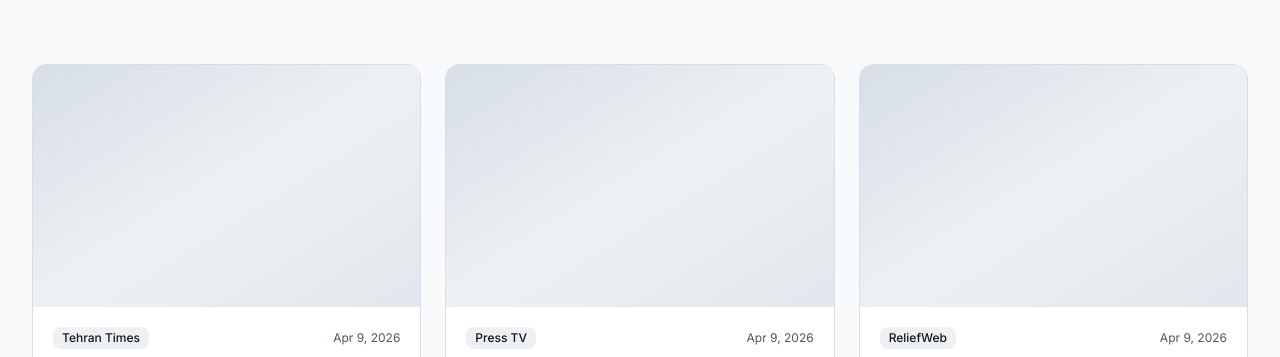
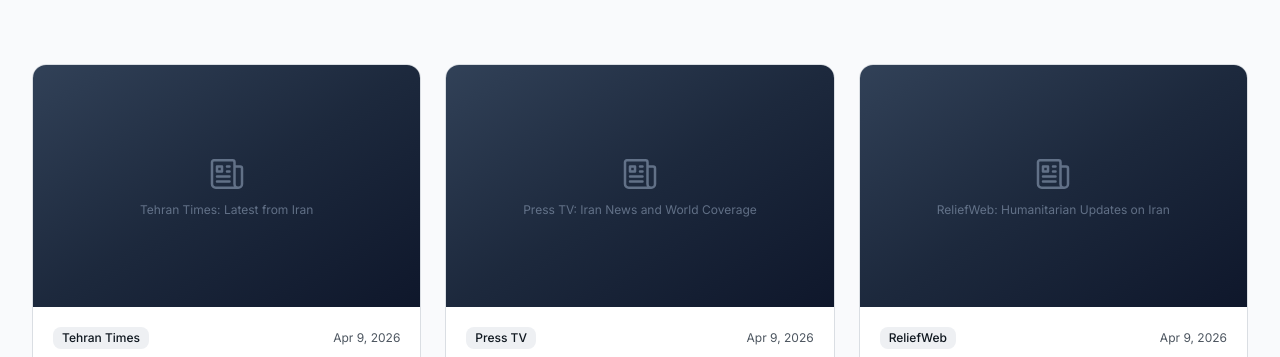
Before and after one commit to mitasafi89-dot/iiran, a Next.js app: page /en/news in a window 1280 px wide. Shown: the part 268-625 px from the top of the page. Built offline with nearby package versions, Linux system fonts and the light colour scheme; no server answers; the database is empty.

Commit message:
fix: add Editor's Choice p3, improve placeholder for imageless stories
- Add Section/13006/3 to scrape list (covers article 766358)
- Replace blank gradient placeholder with a styled news icon + title
  for stories where no image can be found (e.g. very old articles)

```diff
--- a/src/components/story-image.tsx
+++ b/src/components/story-image.tsx
@@ -26,7 +26,14 @@ interface StoryImageProps {
  */
 export function StoryImage({ src, alt, fill, sizes, className, preload }: StoryImageProps) {
   if (!src) return (
-    <div className="absolute inset-0 bg-gradient-to-br from-primary/10 via-muted to-primary/5" />
+    <div className="absolute inset-0 bg-gradient-to-br from-slate-700 via-slate-800 to-slate-900 flex items-center justify-center">
+      <div className="text-center opacity-60">
+        <svg xmlns="http://www.w3.org/2000/svg" className="h-10 w-10 mx-auto text-slate-400" fill="none" viewBox="0 0 24 24" stroke="currentColor" strokeWidth={1.5}>
+          <path strokeLinecap="round" strokeLinejoin="round" d="M12 7.5h1.5m-1.5 3h1.5m-7.5 3h7.5m-7.5 3h7.5m3-9h3.375c.621 0 1.125.504 1.125 1.125V18a2.25 2.25 0 0 1-2.25 2.25M16.5 7.5V18a2.25 2.25 0 0 0 2.25 2.25M16.5 7.5V4.875c0-.621-.504-1.125-1.125-1.125H4.125C3.504 3.75 3 4.254 3 4.875V18a2.25 2.25 0 0 0 2.25 2.25h13.5M6 7.5h3v3H6V7.5Z" />
+        </svg>
+        <p className="text-xs text-slate-400 mt-2">{alt || "News"}</p>
+      </div>
+    </div>
   );
   const isSupabase = src.includes("supabase.co/storage/");
   const imageSrc = isSupabase ? src : `/api/img?url=${encodeURIComponent(src)}`;
@@ -39,7 +46,13 @@ export function StoryImage({ src, alt, fill, sizes, className, preload }: StoryI
   return (
     <>
       {(!loaded || failed) && (
-        <div className="absolute inset-0 bg-gradient-to-br from-primary/10 via-muted to-primary/5" />
+        <div className="absolute inset-0 bg-gradient-to-br from-slate-700 via-slate-800 to-slate-900 flex items-center justify-center">
+          <div className="text-center opacity-60">
+            <svg xmlns="http://www.w3.org/2000/svg" className="h-10 w-10 mx-auto text-slate-400" fill="none" viewBox="0 0 24 24" stroke="currentColor" strokeWidth={1.5}>
+              <path strokeLinecap="round" strokeLinejoin="round" d="M12 7.5h1.5m-1.5 3h1.5m-7.5 3h7.5m-7.5 3h7.5m3-9h3.375c.621 0 1.125.504 1.125 1.125V18a2.25 2.25 0 0 1-2.25 2.25M16.5 7.5V18a2.25 2.25 0 0 0 2.25 2.25M16.5 7.5V4.875c0-.621-.504-1.125-1.125-1.125H4.125C3.504 3.75 3 4.254 3 4.875V18a2.25 2.25 0 0 0 2.25 2.25h13.5M6 7.5h3v3H6V7.5Z" />
+            </svg>
+          </div>
+        </div>
       )}
       {!failed && (
         <Image
--- a/src/lib/data-live.ts
+++ b/src/lib/data-live.ts
@@ -322,6 +322,7 @@ const PRESSTV_PAGES = [
   "https://www.presstv.ir/Section/10106/2", // Defense p2
   "https://www.presstv.ir/Section/10104/2", // Middle East p2
   "https://www.presstv.ir/Section/13006/2", // Editor's Choice p2
+  "https://www.presstv.ir/Section/13006/3", // Editor's Choice p3
   "https://www.presstv.ir/Section/10106/3", // Defense p3
 ];
 
--- a/src/lib/data.ts
+++ b/src/lib/data.ts
@@ -654,6 +654,7 @@ const PRESSTV_PAGES = [
   "https://www.presstv.ir/Section/10106/2", // Defense p2
   "https://www.presstv.ir/Section/10104/2", // Middle East p2
   "https://www.presstv.ir/Section/13006/2", // Editor's Choice p2
+  "https://www.presstv.ir/Section/13006/3", // Editor's Choice p3
   "https://www.presstv.ir/Section/10106/3", // Defense p3
 ];
 
--- a/src/lib/news-fetchers.ts
+++ b/src/lib/news-fetchers.ts
@@ -287,6 +287,7 @@ export async function fetchPressTV(): Promise<RawArticle[]> {
       "https://www.presstv.ir/Section/10106/2", // Defense p2
       "https://www.presstv.ir/Section/10104/2", // Middle East p2
       "https://www.presstv.ir/Section/13006/2", // Editor's Choice p2
+      "https://www.presstv.ir/Section/13006/3", // Editor's Choice p3
       "https://www.presstv.ir/Section/10106/3", // Defense p3
     ];
 
```
